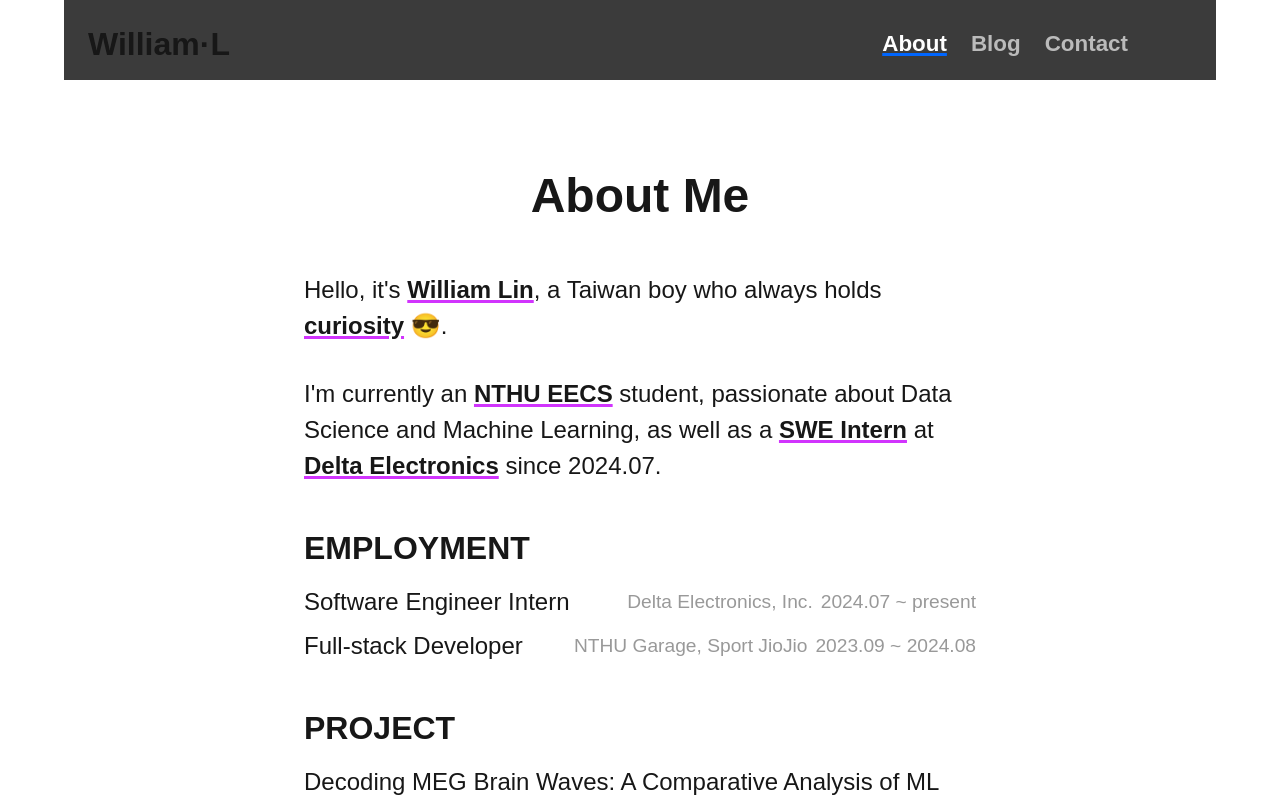
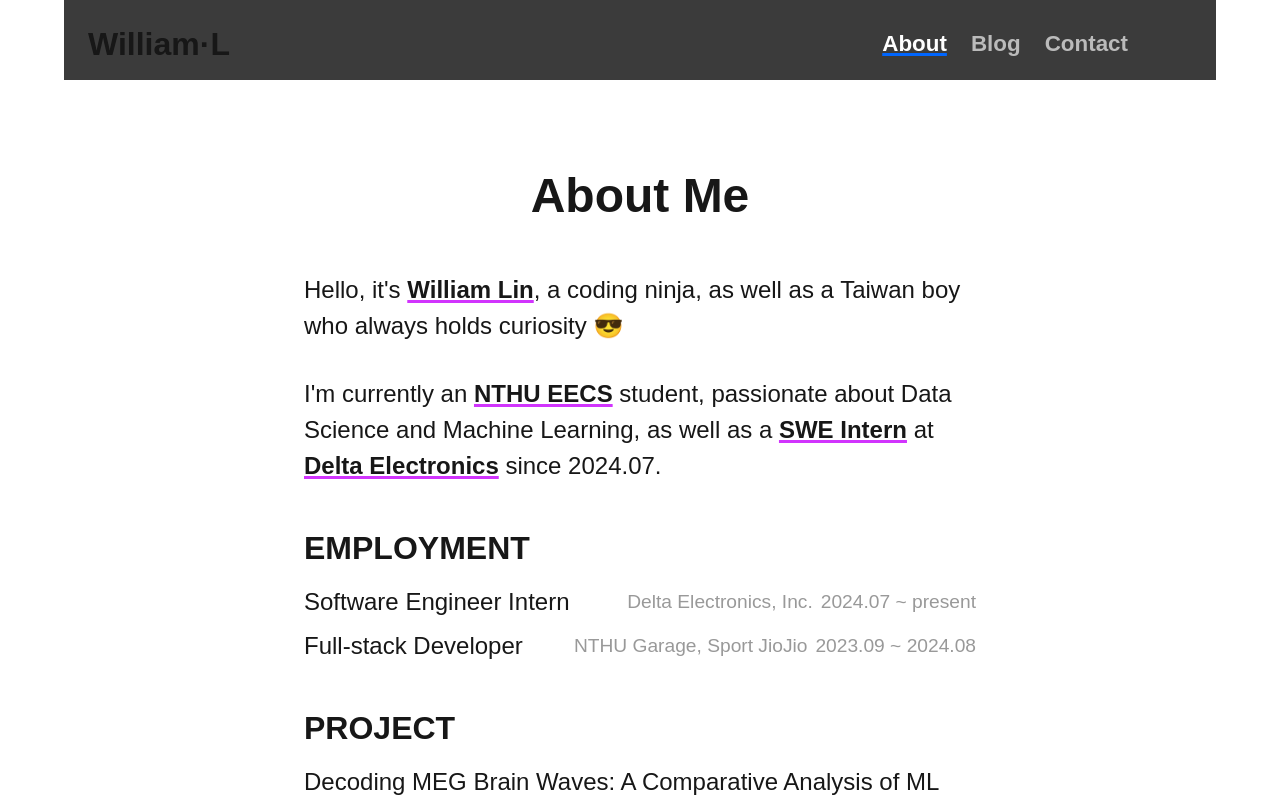
Before and after one commit to JWBlackHole/mywebsite, a Next.js app: page /about in a window 1280 px wide. Shown: the top 800 px of the page. Built offline with nearby package versions, Linux system fonts and the light colour scheme; some icons are missing.

Commit message:
first commit

```diff
--- a/src/app/about/page.tsx
+++ b/src/app/about/page.tsx
@@ -28,7 +28,7 @@ export default function Page(){
             <div className="mb-6 sm:mb-10">
                 <div className="mb-4 sm:mb-8">
                     <RegularText>
-                        Hello, it's <HL>William Lin</HL>, a Taiwan boy who always holds <HL>curiosity</HL> &#128526;.
+                        Hello, it's <HL>William Lin</HL>, a coding ninja, as well as a Taiwan boy who always holds curiosity &#128526;
                     </RegularText>
                 </div>
                 <div>
--- a/src/app/blog/page.tsx
+++ b/src/app/blog/page.tsx
@@ -1,3 +1,5 @@
+import { HL, RegularText } from "@/components/Texts";
+
 export default function Page(){
-    return <p>Blog</p>;
+    return <RegularText>Nothing yet, but coming soon...</RegularText>;
 }
--- a/src/app/contact/page.tsx
+++ b/src/app/contact/page.tsx
@@ -8,7 +8,7 @@ export default function Page(){
                 <Title>Contact</Title>
             </div>
             <div className="flex flex-col gap2 sm:gap-4">
-                <RegularText>Currently, I am a <HL>NTHU</HL> student, maybe you can find me on compus &#128541;.</RegularText>
+                <RegularText>Now I am a <HL>NTHU</HL> student, so maybe you can find me on compus &#128541;</RegularText>
                 <RegularText>Or you can just reach me out through this email <Link href="mailto:10williamlin@gmail.com"><HL>williamlin@gmail.com</HL></Link></RegularText>
             </div>
         </div>
```
